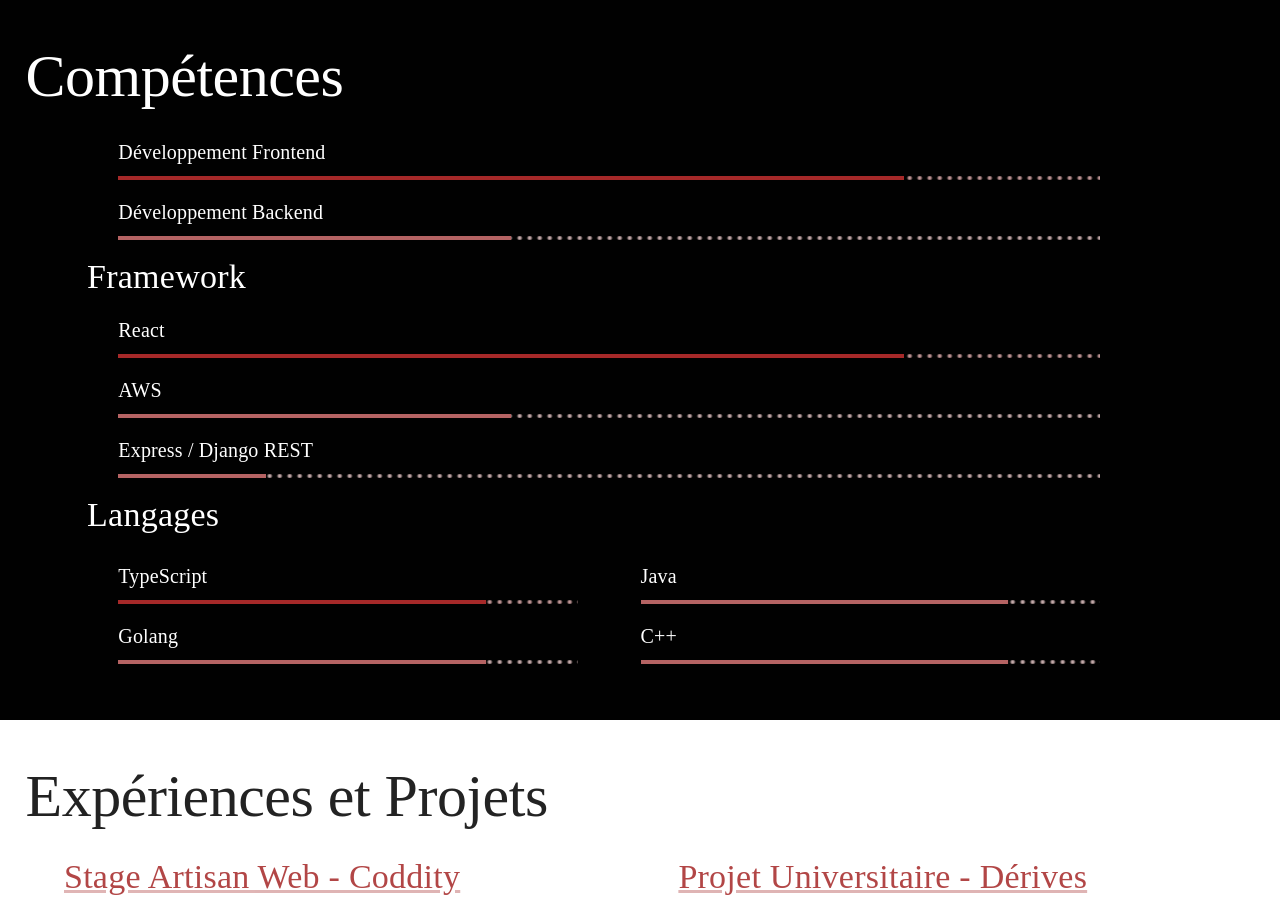
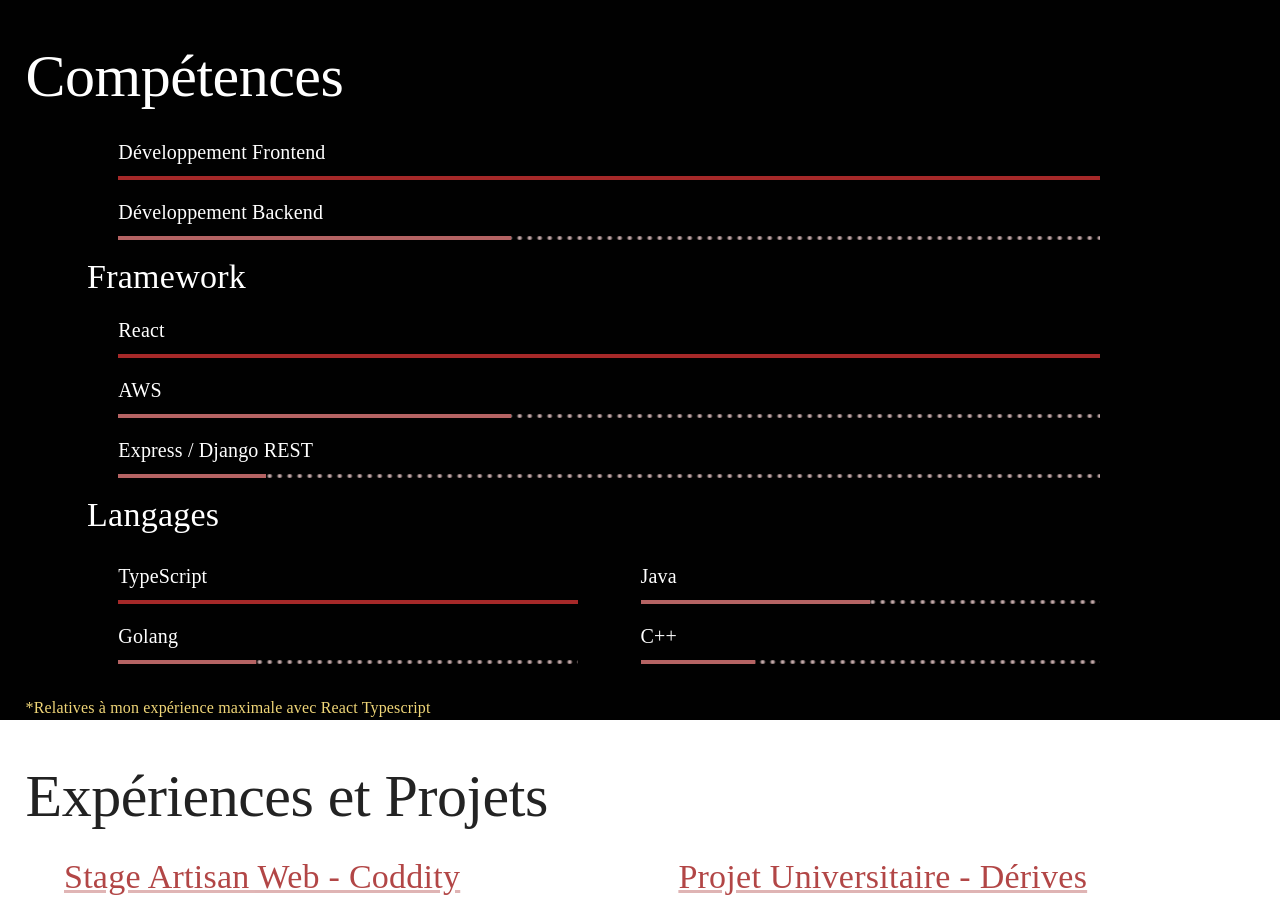
Before and after one commit to Adelaubi/personal-website, a React (Create React App) app: page / in a window 1280 px wide. Shown: the part 800-1717 px from the top of the page. Built offline with nearby package versions, Linux system fonts and the light colour scheme; the HTML template or start-up script is replaced by a standard one.

Commit message:
Put styles into a file, prepare skills object with its type

```diff
--- a/src/components/UI/organisms/skillsSection.tsx
+++ b/src/components/UI/organisms/skillsSection.tsx
@@ -5,8 +5,72 @@ import {
   Fade,
   LinearProgress,
 } from '@mui/material';
+import {
+  sectionContainerStyle,
+  mainTitleStyle,
+  mainContainerStyle,
+  generalFrameworkSkillsContainerStyles,
+  skillTitleStyle,
+  skillSectionTitleStyle,
+  languageSkillsContainerStyle,
+  languageSkillsColumnStyle,
+  languageSkillLinearProgressStyle,
+  detailsStyle,
+} from '../../../styles/skillSectionStyles';
+// import { skillType } from '../../../types/skillsSectionTypes';
 
 const fadeInDuration = 6000;
+
+/* const skills: Array<skillType> = [{
+  title: null,
+  content: [{
+    name: 'Développement Frontend',
+    value: 100,
+    color: 'primary',
+  }, {
+    name: 'Développement Backend',
+    value: 40,
+    color: 'secondary',
+  }],
+}, {
+  title: 'Frameworks',
+  content: [{
+    name: 'React',
+    value: 100,
+    color: 'primary',
+  }, {
+    name: 'AWS',
+    value: 40,
+    color: 'secondary',
+  }, {
+    name: 'Express',
+    value: 20,
+    color: 'secondary',
+  }],
+}]; */
+
+/*
+{
+  title: 'Langages',
+  content: [[{
+    name: 'TypeScript',
+    value: 100,
+    color: 'primary',
+  }, {
+    name: 'Golang',
+    value: 40,
+    color: 'secondary',
+  }], [{
+    name: 'Java',
+    value: 40,
+    color: 'secondary',
+  }, {
+    name: 'Python',
+    value: 40,
+    color: 'secondary',
+  }]],
+}
+*/
 
 function skillsSection(): JSX.Element {
   return (
@@ -14,61 +78,29 @@ function skillsSection(): JSX.Element {
       in
       timeout={fadeInDuration}
     >
-      <Box sx={{
-        height: { xs: 'auto', lg: '80vh' },
-        paddingLeft: '2vw',
-        paddingRight: '2vw',
-        paddingTop: '5vh',
-        paddingBottom: '5vh',
-        width: '96vw',
-        backgroundColor: 'black',
-      }}
-      >
+      <Box sx={sectionContainerStyle}>
         <Typography
           variant="h2"
-          sx={{
-            fontFamily: 'Avenir',
-            color: 'white',
-            marginBottom: '3vh',
-          }}
+          sx={mainTitleStyle}
         >
           Compétences
         </Typography>
-        <Box sx={{
-          width: '85%',
-          paddingLeft: '5%',
-          paddingRight: '10%',
-        }}
-        >
-          <Box sx={{
-            paddingLeft: '3%',
-            paddingRight: '3%',
-          }}
-          >
+        <Box sx={mainContainerStyle}>
+          <Box sx={generalFrameworkSkillsContainerStyles}>
             <Typography
               variant="h6"
-              sx={{
-                fontFamily: 'Avenir',
-                color: 'white',
-                marginBottom: '1vh',
-                marginTop: '2vh',
-              }}
+              sx={skillTitleStyle}
             >
               Développement Frontend
             </Typography>
             <LinearProgress
               variant="buffer"
-              value={80}
+              value={100}
               valueBuffer={0}
             />
             <Typography
               variant="h6"
-              sx={{
-                fontFamily: 'Avenir',
-                color: 'white',
-                marginBottom: '1vh',
-                marginTop: '2vh',
-              }}
+              sx={skillTitleStyle}
             >
               Développement Backend
             </Typography>
@@ -81,44 +113,25 @@ function skillsSection(): JSX.Element {
           </Box>
           <Typography
             variant="h4"
-            sx={{
-              fontFamily: 'Avenir',
-              color: 'white',
-              marginBottom: '1vh',
-              marginTop: '2vh',
-            }}
+            sx={skillSectionTitleStyle}
           >
             Framework
           </Typography>
-          <Box sx={{
-            paddingLeft: '3%',
-            paddingRight: '3%',
-          }}
-          >
+          <Box sx={generalFrameworkSkillsContainerStyles}>
             <Typography
               variant="h6"
-              sx={{
-                fontFamily: 'Avenir',
-                color: 'white',
-                marginBottom: '1vh',
-                marginTop: '2vh',
-              }}
+              sx={skillTitleStyle}
             >
               React
             </Typography>
             <LinearProgress
               variant="buffer"
-              value={80}
+              value={100}
               valueBuffer={0}
             />
             <Typography
               variant="h6"
-              sx={{
-                fontFamily: 'Avenir',
-                color: 'white',
-                marginBottom: '1vh',
-                marginTop: '2vh',
-              }}
+              sx={skillTitleStyle}
             >
               AWS
             </Typography>
@@ -130,12 +143,7 @@ function skillsSection(): JSX.Element {
             />
             <Typography
               variant="h6"
-              sx={{
-                fontFamily: 'Avenir',
-                color: 'white',
-                marginBottom: '1vh',
-                marginTop: '2vh',
-              }}
+              sx={skillTitleStyle}
             >
               Express / Django REST
             </Typography>
@@ -148,120 +156,77 @@ function skillsSection(): JSX.Element {
           </Box>
           <Typography
             variant="h4"
-            sx={{
-              fontFamily: 'Avenir',
-              color: 'white',
-              marginBottom: '1vh',
-              marginTop: '2vh',
-            }}
+            sx={skillSectionTitleStyle}
           >
             Langages
           </Typography>
           <Box
-            sx={{
-              display: 'flex',
-              flexDirection: 'row',
-            }}
+            sx={languageSkillsContainerStyle}
           >
             <Box
-              sx={{
-                flexDirection: 'column',
-                width: '44%',
-                paddingLeft: '3%',
-                paddingRight: '3%',
-              }}
+              sx={languageSkillsColumnStyle}
             >
               <Typography
                 variant="h6"
-                sx={{
-                  fontFamily: 'Avenir',
-                  color: 'white',
-                  marginBottom: '1vh',
-                  marginTop: '2vh',
-                }}
+                sx={skillTitleStyle}
               >
                 TypeScript
               </Typography>
               <LinearProgress
                 variant="buffer"
-                value={80}
+                value={100}
                 valueBuffer={0}
-                sx={{
-                  width: '100%',
-                }}
+                sx={languageSkillLinearProgressStyle}
               />
               <Typography
                 variant="h6"
-                sx={{
-                  fontFamily: 'Avenir',
-                  color: 'white',
-                  marginBottom: '1vh',
-                  marginTop: '2vh',
-                }}
+                sx={skillTitleStyle}
               >
                 Golang
               </Typography>
               <LinearProgress
                 variant="buffer"
-                value={80}
+                value={30}
                 valueBuffer={0}
-                sx={{
-                  width: '100%',
-                }}
+                sx={languageSkillLinearProgressStyle}
                 color="secondary"
               />
             </Box>
             <Box
-              sx={{
-                flexDirection: 'column',
-                width: '44%',
-                paddingLeft: '3%',
-                paddingRight: '3%',
-              }}
+              sx={languageSkillsColumnStyle}
             >
               <Typography
                 variant="h6"
-                sx={{
-                  fontFamily: 'Avenir',
-                  color: 'white',
-                  marginBottom: '1vh',
-                  marginTop: '2vh',
-                }}
+                sx={skillTitleStyle}
               >
                 Java
               </Typography>
               <LinearProgress
                 variant="buffer"
-                value={80}
+                value={50}
                 valueBuffer={0}
-                sx={{
-                  width: '100%',
-                }}
+                sx={languageSkillLinearProgressStyle}
                 color="secondary"
               />
               <Typography
                 variant="h6"
-                sx={{
-                  fontFamily: 'Avenir',
-                  color: 'white',
-                  marginBottom: '1vh',
-                  marginTop: '2vh',
-                }}
+                sx={skillTitleStyle}
               >
                 C++
               </Typography>
               <LinearProgress
                 variant="buffer"
-                value={80}
+                value={25}
                 valueBuffer={0}
-                sx={{
-                  width: '100%',
-                }}
+                sx={languageSkillLinearProgressStyle}
                 color="secondary"
               />
             </Box>
           </Box>
         </Box>
+        <Typography sx={detailsStyle}>
+          *Relatives à mon expérience maximale avec React Typescript
+        </Typography>
       </Box>
     </Fade>
   );
--- /dev/null
+++ b/src/styles/skillSectionStyles.ts
@@ -0,0 +1,64 @@
+import ColorPalette from './colorPalette';
+
+export const sectionContainerStyle: Record<string, string | Record<string, string>> = {
+  height: { xs: 'auto', lg: '80vh' },
+  paddingLeft: '2vw',
+  paddingRight: '2vw',
+  paddingTop: '5vh',
+  paddingBottom: '5vh',
+  width: '96vw',
+  backgroundColor: 'black',
+};
+
+export const mainTitleStyle: Record<string, string> = {
+  fontFamily: 'Avenir',
+  color: 'white',
+  marginBottom: '3vh',
+};
+
+export const mainContainerStyle: Record<string, string> = {
+  width: '85%',
+  paddingLeft: '5%',
+  paddingRight: '10%',
+};
+
+export const generalFrameworkSkillsContainerStyles: Record<string, string> = {
+  paddingLeft: '3%',
+  paddingRight: '3%',
+};
+
+export const skillTitleStyle: Record<string, string> = {
+  fontFamily: 'Avenir',
+  color: 'white',
+  marginBottom: '1vh',
+  marginTop: '2vh',
+};
+
+export const skillSectionTitleStyle: Record<string, string> = {
+  fontFamily: 'Avenir',
+  color: 'white',
+  marginBottom: '1vh',
+  marginTop: '2vh',
+};
+
+export const languageSkillsContainerStyle: Record<string, string> = {
+  display: 'flex',
+  flexDirection: 'row',
+};
+
+export const languageSkillsColumnStyle: Record<string, string> = {
+  flexDirection: 'column',
+  width: '44%',
+  paddingLeft: '3%',
+  paddingRight: '3%',
+};
+
+export const languageSkillLinearProgressStyle: Record<string, string> = {
+  width: '100%',
+};
+
+export const detailsStyle: Record<string, string> = {
+  marginTop: '4vh',
+  fontFamily: 'Avenir',
+  color: ColorPalette.yellow,
+};
--- /dev/null
+++ b/src/types/skillsSectionTypes.ts
@@ -0,0 +1,10 @@
+interface skillContentType {
+  name: string
+  value: number
+  color: 'primary' | 'secondary'
+}
+
+export interface skillType {
+  title: string | null
+  content: Array<skillContentType >
+}
```
